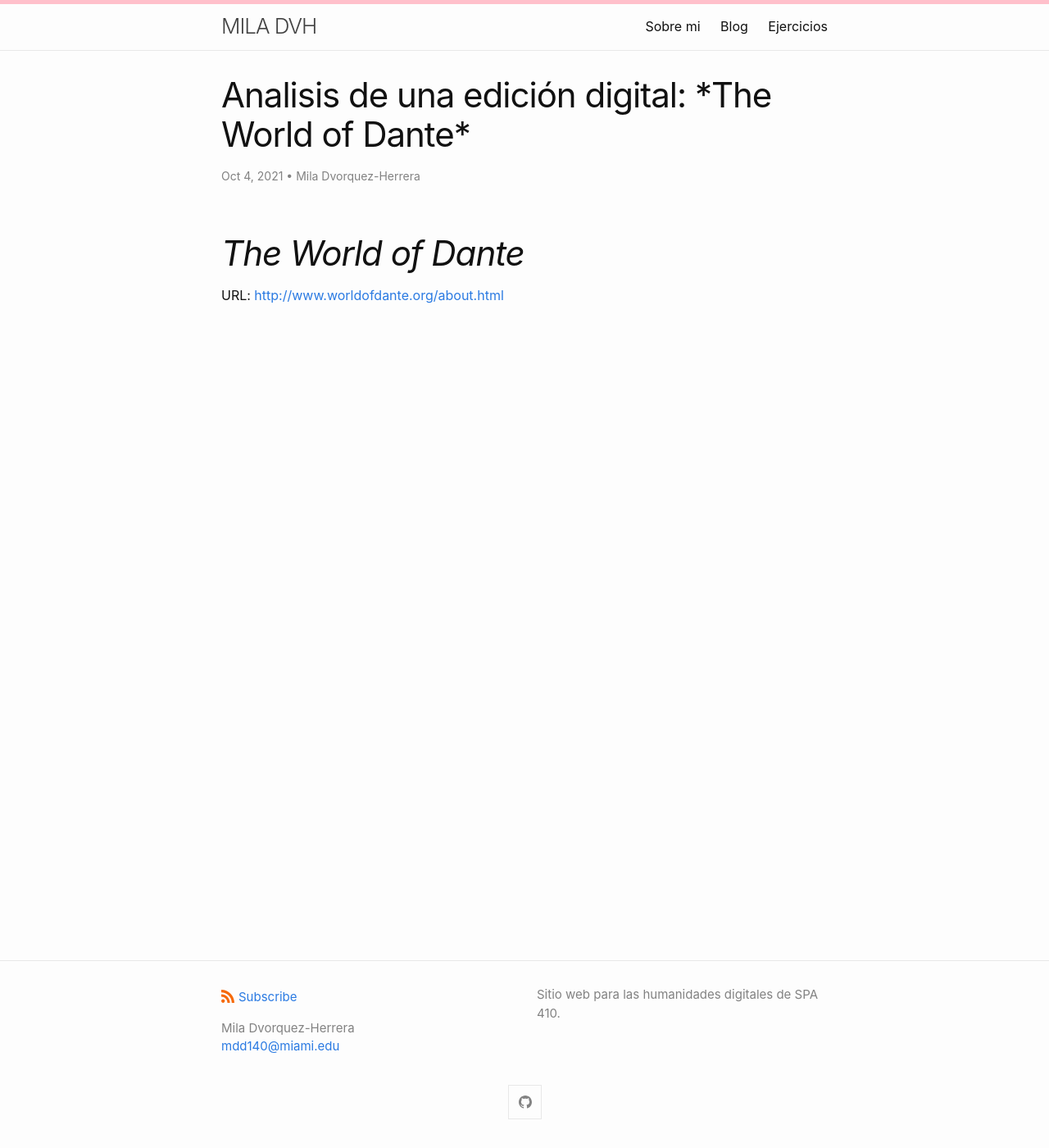
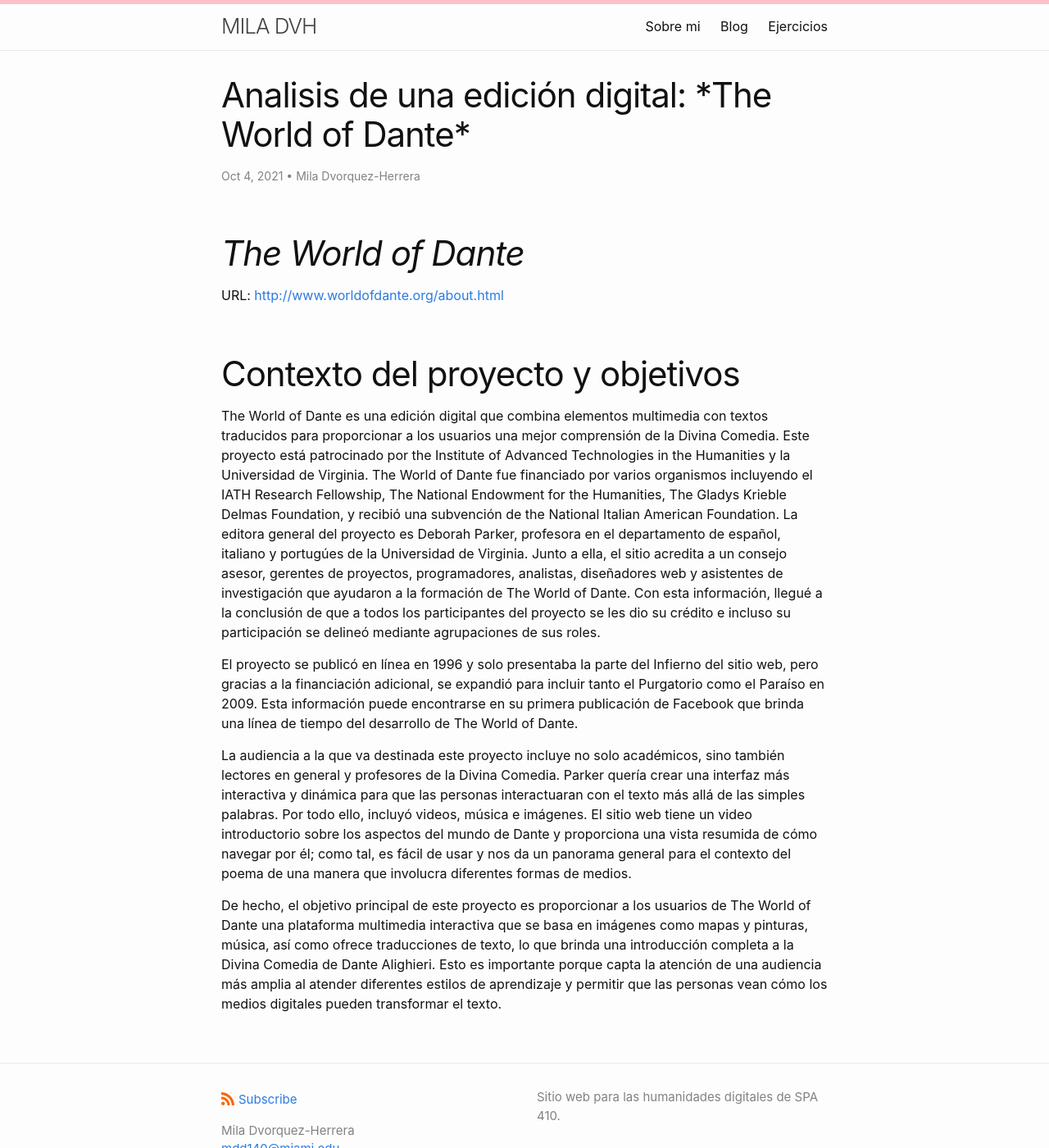
Before and after one commit to miladvh/miladvh.github.io, a Jekyll site: the page built from _posts/2021-10-04-edición-digital.md, in a window 1280 px wide and 1400 px high. Shown: the whole window at 82% size. Built offline with Jekyll 4.4.1, drawn with Linux system fonts in a browser that asks for light colours.

Commit message:
Update 2021-10-04-edición-digital.md

```diff
--- a/_posts/2021-10-04-edición-digital.md
+++ b/_posts/2021-10-04-edición-digital.md
@@ -6,3 +6,13 @@ author: Mila Dvorquez-Herrera
 ---
 # *The World of Dante*
 URL: <http://www.worldofdante.org/about.html>
+
+# Contexto del proyecto y objetivos
+
+The World of Dante es una edición digital que combina elementos multimedia con textos traducidos para proporcionar a los usuarios una mejor comprensión de la Divina Comedia. Este proyecto está patrocinado por the Institute of Advanced Technologies in the Humanities y la Universidad de Virginia. The World of Dante fue financiado por varios  organismos incluyendo el IATH Research Fellowship, The National Endowment for the Humanities, The Gladys Krieble Delmas Foundation, y recibió una subvención de the National Italian American Foundation. La editora general del proyecto es Deborah Parker, profesora en el departamento de español, italiano y portugúes de la Universidad de Virginia. Junto a ella, el sitio acredita a un consejo asesor, gerentes de proyectos, programadores, analistas, diseñadores web y asistentes de investigación que ayudaron a la formación de The World of Dante. Con esta información, llegué a la conclusión de que a todos los participantes del proyecto se les dio su crédito e incluso su participación se delineó mediante agrupaciones de sus roles.
+
+El proyecto se publicó en línea en 1996 y solo presentaba la parte del Infierno del sitio web, pero gracias a la financiación adicional, se expandió para incluir tanto el Purgatorio como el Paraíso en 2009. Esta información puede encontrarse en su primera publicación de Facebook que brinda una línea de tiempo del desarrollo de The World of Dante.
+
+La audiencia a la que va destinada este proyecto incluye no solo académicos, sino también lectores en general y profesores de la Divina Comedia. Parker quería crear una interfaz más interactiva y dinámica para que las personas interactuaran con el texto más allá de las simples palabras. Por todo ello,  incluyó videos, música e imágenes. El sitio web tiene un video introductorio sobre los aspectos del mundo de Dante y proporciona una vista resumida de cómo navegar por él; como tal, es fácil de usar y nos da un panorama general para el contexto del poema de una manera que involucra diferentes formas de medios.
+
+De hecho, el objetivo principal de este proyecto es proporcionar a los usuarios de The World of Dante una plataforma multimedia interactiva que se basa en imágenes como mapas y pinturas, música, así como ofrece traducciones de texto, lo que brinda una introducción completa a la Divina Comedia de Dante Alighieri. Esto es importante porque capta la atención de una audiencia más amplia al atender diferentes estilos de aprendizaje y permitir que las personas vean cómo los medios digitales pueden transformar el texto.
```
